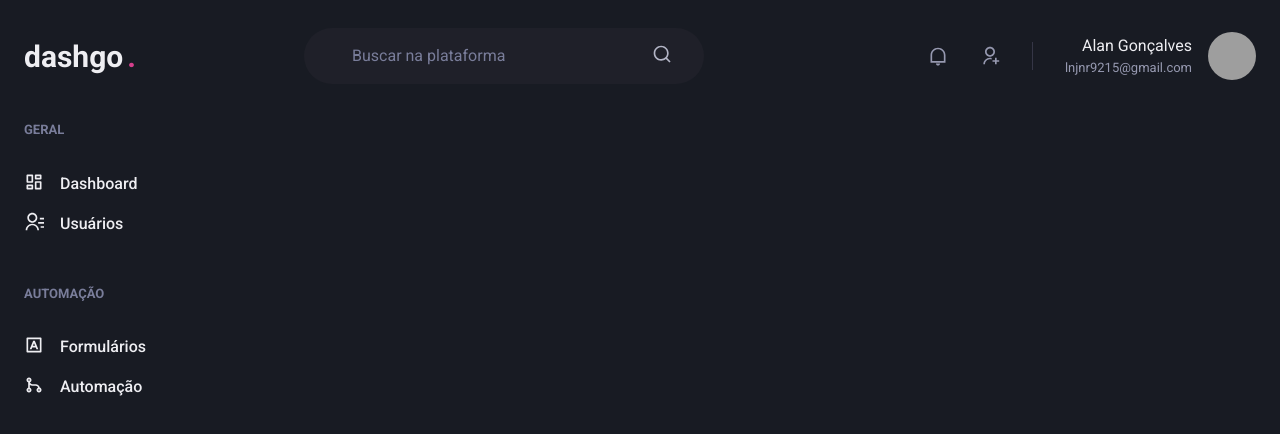
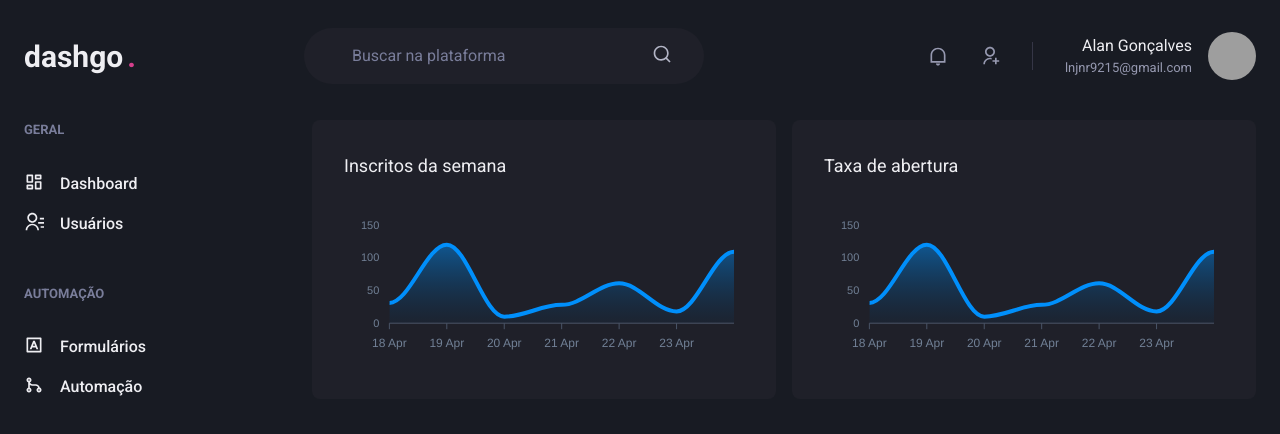
Before and after one commit to lanDev01/dashgo, a Next.js app: page /dashboard in a window 1280 px wide. Shown: the top 434 px of the page. Built offline with nearby package versions, Linux system fonts and the light colour scheme; grey boxes are pictures that could not be loaded.

Commit message:
feat: finishing charts with apexcharts

```diff
--- a/package.json
+++ b/package.json
@@ -12,9 +12,11 @@
     "@chakra-ui/react": "^2.8.2",
     "@emotion/react": "^11.11.4",
     "@emotion/styled": "^11.11.0",
+    "apexcharts": "^3.48.0",
     "framer-motion": "^11.0.21",
     "next": "14.1.4",
     "react": "^18",
+    "react-apexcharts": "^1.4.1",
     "react-dom": "^18",
     "react-icons": "^5.0.1"
   },
--- a/src/pages/dashboard.tsx
+++ b/src/pages/dashboard.tsx
@@ -1,6 +1,61 @@
-import { Flex } from "@chakra-ui/react";
+import dynamic from "next/dynamic";
+import { Box, Flex, SimpleGrid, Text, theme } from "@chakra-ui/react";
 import { Header } from "../components/Header";
 import { SideBar } from "../components/Sidebar";
+
+const Chart = dynamic(() => import("react-apexcharts"), {
+  ssr: false,
+});
+
+const options = {
+  chart: {
+    toolbar: {
+      show: false,
+    },
+    zoom: {
+      enabled: false,
+    },
+    foreColor: theme.colors.gray[500],
+  },
+  grid: {
+    show: false,
+  },
+  dataLabels: {
+    enabled: false,
+  },
+  tooltip: {
+    enabled: false,
+  },
+  xaxis: {
+    type: "datetime",
+    axisBorder: {
+      color: theme.colors.gray[600],
+    },
+    axisTicks: {
+      color: theme.colors.gray[600],
+    },
+    categories: [
+      "2024-04-18T00:00:00.000Z",
+      "2024-04-19T00:00:00.000Z",
+      "2024-04-20T00:00:00.000Z",
+      "2024-04-21T00:00:00.000Z",
+      "2024-04-22T00:00:00.000Z",
+      "2024-04-23T00:00:00.000Z",
+      "2024-04-24T00:00:00.000Z",
+    ],
+  },
+  fill: {
+    opacity: 0.3,
+    type: "gradient",
+    gradient: {
+      shade: "dark",
+      opacityFrom: 0.7,
+      opacityTo: 0.3,
+    },
+  },
+};
+
+const series = [{ name: "Series1", data: [31, 120, 10, 28, 61, 18, 109] }];
 
 export default function Dashboard() {
   return (
@@ -9,6 +64,22 @@
 
       <Flex w="100%" my="6" maxWidth={1480} mx="auto" px="6">
         <SideBar />
+
+        <SimpleGrid flex="1" gap="4" minChildWidth="320px">
+          <Box p="8" bg="gray.800" borderRadius={8} pb="4">
+            <Text fontSize="lg" mb="4">
+              Inscritos da semana
+            </Text>
+            <Chart options={options} series={series} type="area" height={160} />
+          </Box>
+
+          <Box p="8" bg="gray.800" borderRadius={8} pb="4">
+            <Text fontSize="lg" mb="4">
+              Taxa de abertura
+            </Text>
+            <Chart options={options} series={series} type="area" height={160} />
+          </Box>
+        </SimpleGrid>
       </Flex>
     </Flex>
   );
```
Also changed, not shown: 1 other file (tests, documents, lock files or other folders).
